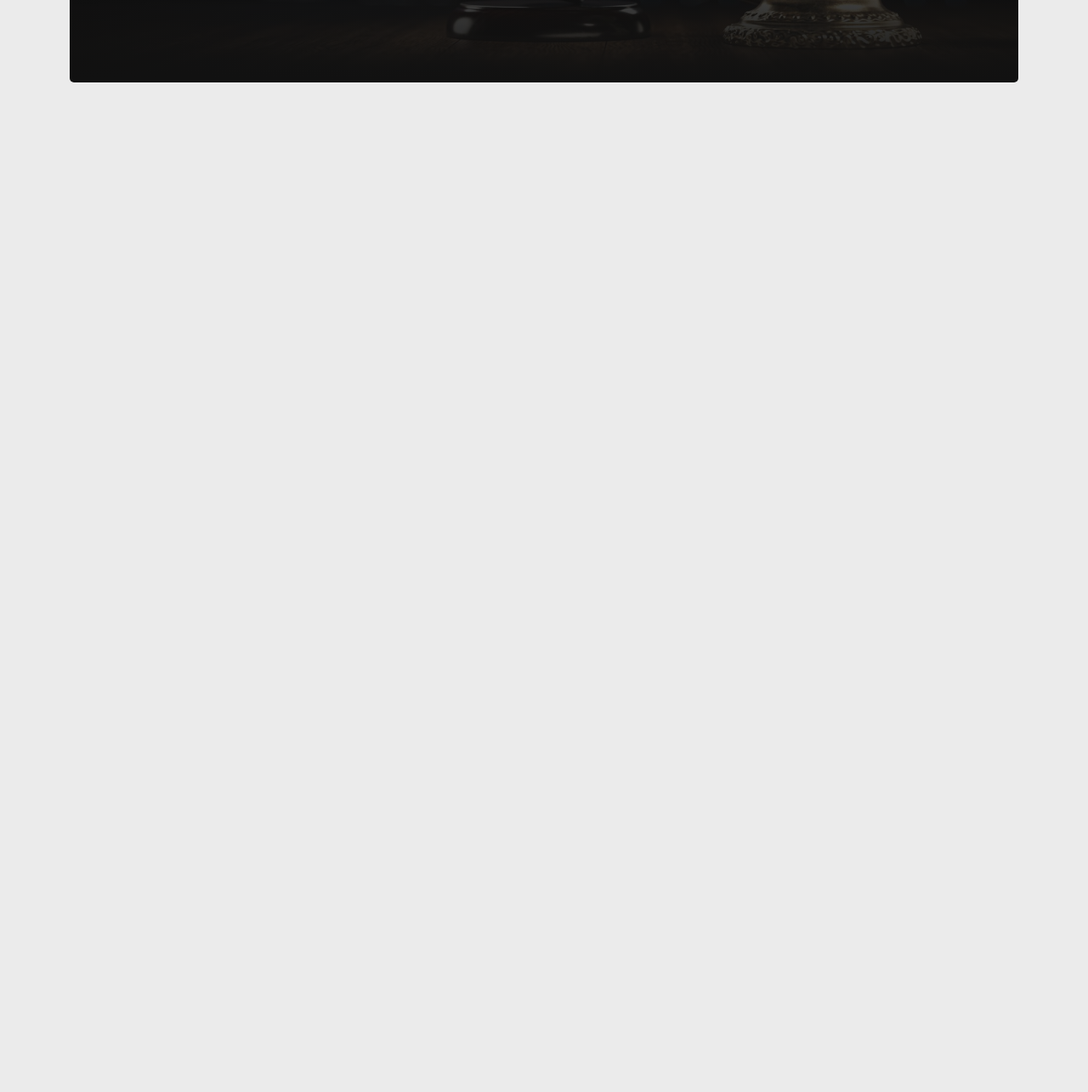
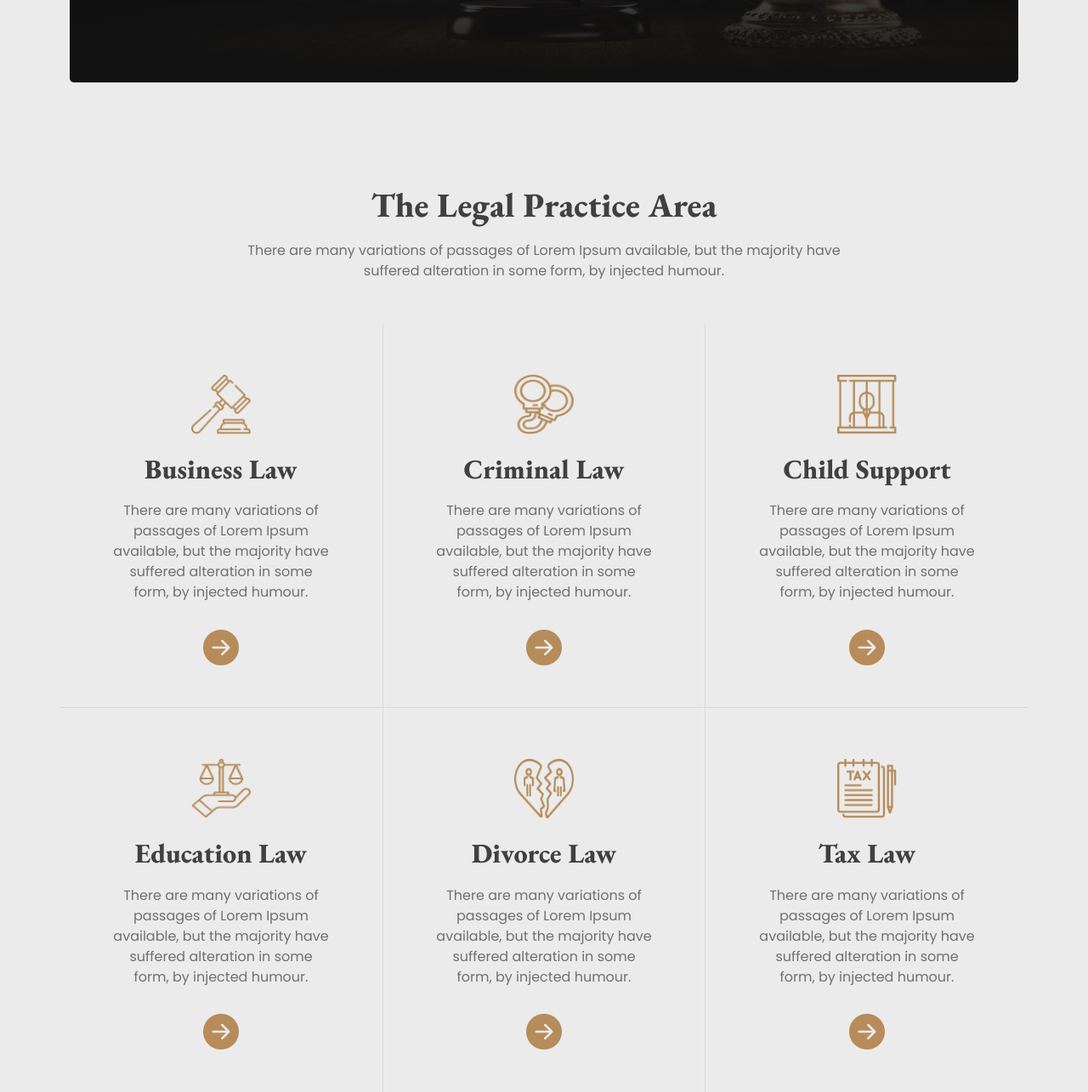
Before and after one commit to sajjat-rahman-rohan/Assignment-3, a plain HTML site: page index.html in a window 1280 px wide. Shown: the part 566-1851 px from the top of the page at 85% size. Before the commit the page ends 800 px from the top, so only its background shows below. Drawn offline with nearby package versions, Linux system fonts and the light colour scheme.

Commit message:
added main part practice-area

```diff
--- a/index.html
+++ b/index.html
@@ -133,7 +133,7 @@
       <!-- header banner start -->
       <div class="banner">
         <div class="banner-container text-center">
-          <h1 class="title section-title">
+          <h1 class="title banner-title">
             We Provide Effective Legal Solutions
           </h1>
           <p class="description section-description">
@@ -156,7 +156,87 @@
       <!-- header banner end -->
     </header>
 
-    <main></main>
+    <main class="container">
+      <!-- practice-area start -->
+      <section class="practice-area text-center">
+        <div class="section-head">
+          <h3 class="title section-title">The Legal Practice Area</h3>
+          <p class="description section-description">
+            There are many variations of passages of Lorem Ipsum available, but
+            the majority have suffered alteration in some form, by injected
+            humour.
+          </p>
+        </div>
+
+        <div class="practice-area-box">
+          <div class="area-box-container">
+            <div class="row">
+              <div class="area-box col-4">
+                <img src="./images/business.png" alt="" />
+                <h2 class="title">Business Law</h2>
+                <p class="section-description description">
+                  There are many variations of passages of Lorem Ipsum
+                  available, but the majority have suffered alteration in some
+                  form, by injected humour.
+                </p>
+                <i class="bi bi-arrow-right-circle-fill"></i>
+              </div>
+              <div class="area-box col-4">
+                <img src="./images/criminal.png" alt="" />
+                <h2 class="title">Criminal Law</h2>
+                <p class="section-description description">
+                  There are many variations of passages of Lorem Ipsum
+                  available, but the majority have suffered alteration in some
+                  form, by injected humour.
+                </p>
+                <i class="bi bi-arrow-right-circle-fill"></i>
+              </div>
+              <div class="area-box col-4">
+                <img src="./images/child.png" alt="" />
+                <h2 class="title">Child Support</h2>
+                <p class="section-description description">
+                  There are many variations of passages of Lorem Ipsum
+                  available, but the majority have suffered alteration in some
+                  form, by injected humour.
+                </p>
+                <i class="bi bi-arrow-right-circle-fill"></i>
+              </div>
+              <div class="area-box col-4">
+                <img src="./images/education.png" alt="" />
+                <h2 class="title">Education Law</h2>
+                <p class="section-description description">
+                  There are many variations of passages of Lorem Ipsum
+                  available, but the majority have suffered alteration in some
+                  form, by injected humour.
+                </p>
+                <i class="bi bi-arrow-right-circle-fill"></i>
+              </div>
+              <div class="area-box col-4">
+                <img src="./images/divorce.png" alt="" />
+                <h2 class="title">Divorce Law</h2>
+                <p class="section-description description">
+                  There are many variations of passages of Lorem Ipsum
+                  available, but the majority have suffered alteration in some
+                  form, by injected humour.
+                </p>
+                <i class="bi bi-arrow-right-circle-fill"></i>
+              </div>
+              <div class="area-box col-4">
+                <img src="./images/tax.png" alt="" />
+                <h2 class="title">Tax Law</h2>
+                <p class="section-description description">
+                  There are many variations of passages of Lorem Ipsum
+                  available, but the majority have suffered alteration in some
+                  form, by injected humour.
+                </p>
+                <i class="bi bi-arrow-right-circle-fill"></i>
+              </div>
+            </div>
+          </div>
+        </div>
+      </section>
+      <!-- practice-area end -->
+    </main>
 
     <footer></footer>
 
--- a/styles/assignment.css
+++ b/styles/assignment.css
@@ -20,6 +20,7 @@ p {
 
 .title {
   font-family: "EB Garamond", serif;
+  font-weight: 800;
 }
 
 .description {
@@ -74,9 +75,8 @@ header nav {
   margin: 0 auto;
 }
 
-.banner-container .section-title {
+.banner-container .banner-title {
   font-size: 72px;
-  font-weight: 800;
   color: #fff;
   line-height: 85px;
 }
@@ -101,3 +101,68 @@ header nav {
   font-size: 20px;
 }
 /* header banner end */
+
+/* practice-area start */
+.practice-area {
+  margin-top: 120px;
+}
+
+.section-head {
+  max-width: 714px;
+  margin: 0 auto;
+}
+.section-head .section-title {
+  font-size: 40px;
+  color: #414040;
+}
+.section-head .section-description {
+  color: #707070;
+  margin: 18px 0px 50px;
+}
+
+.area-box {
+  padding: 40px 60px;
+}
+.area-box:hover {
+  background: linear-gradient(
+    180deg,
+    rgba(231, 231, 231, 1.5),
+    rgba(243, 243, 243, 0)
+  );
+  /* border: 1px solid #e7e7e7; */
+}
+
+.area-box:nth-child(1),
+.area-box:nth-child(2),
+.area-box:nth-child(3) {
+  border-bottom: 1px solid #dbdbdb;
+}
+.area-box:nth-child(2),
+.area-box:nth-child(5) {
+  border-right: 1px solid #dbdbdb;
+  border-left: 1px solid #dbdbdb;
+}
+
+.area-box img {
+  width: 70px;
+  height: 70px;
+  margin-top: 20px;
+}
+
+.area-box .title {
+  font-size: 32px;
+  color: #414040;
+  margin: 22px 0px 18px;
+}
+.area-box .section-description {
+  color: rgba(112, 112, 112, 1);
+  font-size: 16px;
+  margin-bottom: 20px;
+}
+
+.area-box i {
+  font-size: 42px;
+  color: #b68c5a;
+}
+
+/* practice-area end */
```
